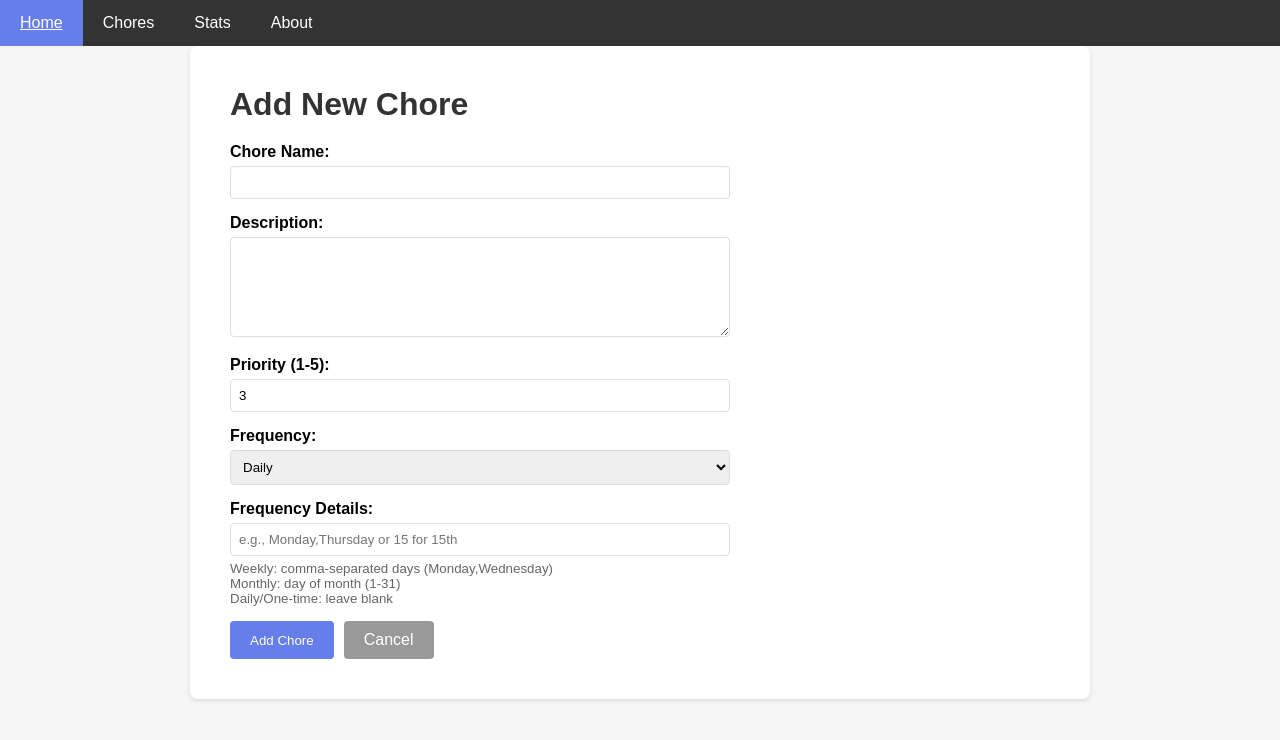
After one commit to ThomasSchindler897/chore-assistant, a Flask app: page /add in a window 1280 px wide. The commit adds this page. Shown: the top 740 px of the page. Run offline with Flask 3, Linux system fonts and the light colour scheme; parts of the project's set-up code (start-up, migrations or seed data) failed here and were passed over.

Commit message:
Complete Milestone 5: Add chore creation, frequency editing, stats dashboard, and fix double-logging

```diff
--- a/app.py
+++ b/app.py
@@ -1,6 +1,6 @@
 from flask import Flask, render_template, request, redirect
-from models import db, Chore
-from datetime import datetime
+from models import db, Chore, Completion
+from datetime import datetime, date
 
 app = Flask(__name__)
 
@@ -15,7 +15,7 @@ db.init_app(app)
 def home():
     all_chores = Chore.query.all()
     todays_chores = [chore for chore in all_chores if chore.is_due_today() and not chore.completed]
-    completed_today = [chore for chore in all_chores if chore.is_due_today() and chore.completed]
+    completed_today = [chore for chore in all_chores if chore.completed]
     overdue_chores = [chore for chore in all_chores if chore.is_overdue()]
 
     today_date = datetime.now().strftime('%A, %B %d, %Y')
@@ -29,11 +29,33 @@ def home():
 @app.route('/toggle/<int:chore_id>', methods=['POST'])
 def toggle_chore(chore_id):
     from flask import redirect
+    from datetime import date
+
     chore = Chore.query.get_or_404(chore_id)
     chore.completed = not chore.completed
 
     if chore.completed:
         chore.last_completed = datetime.now()
+        # Only add completion if one doesn't already exist for today
+        today = date.today()
+        existing_today = Completion.query.filter(
+            Completion.chore_id == chore.id,
+            db.func.date(Completion.completed_at) == today
+        ).first()
+
+        if not existing_today:
+            completion = Completion(chore_id=chore.id)
+            db.session.add(completion)
+    else:
+        # If unchecking, remove today's completion entry
+        today = date.today()
+        completion_today = Completion.query.filter(
+            Completion.chore_id == chore.id,
+            db.func.date(Completion.completed_at) == today
+        ).first()
+
+        if completion_today:
+            db.session.delete(completion_today)
 
     db.session.commit()
     return redirect('/')
@@ -49,19 +71,48 @@ def about():
 
 @app.route('/edit/<int:chore_id>', methods=['GET', 'POST'])
 def edit_chore(chore_id):
-    from flask import request, redirect
     chore = Chore.query.get_or_404(chore_id)
 
     if request.method == 'POST':
         chore.name = request.form['name']
         chore.description = request.form['description']
         chore.priority = int(request.form['priority'])
+        chore.frequency = request.form['frequency']
+        chore.frequency_details = request.form.get('frequency_details') or None
         chore.completed = request.form.get('completed') == 'on'
 
         db.session.commit()
         return redirect('/chores')
 
     return render_template('edit_chore.html', chore=chore)
+
+@app.route('/add', methods=['GET', 'POST'])
+def add_chore():
+    if request.method == 'POST':
+        name = request.form['name']
+        description = request.form.get('description') or None
+        priority = int(request.form['priority'])
+        frequency = request.form['frequency']
+        frequency_details = request.form.get('frequency_details') or None
+
+        new_chore = Chore(
+            name=name,
+            description=description,
+            priority=priority,
+            frequency=frequency,
+            frequency_details=frequency_details
+        )
+
+        db.session.add(new_chore)
+        db.session.commit()
+        return redirect('/chores')
+
+    return render_template('add_chore.html')
+
+@app.route('/stats')
+def stats():
+    all_chores = Chore.query.all()
+    return render_template('stats.html', chores=all_chores)
 
 @app.route('/delete/<int:chore_id>', methods=['POST'])
 def delete_chore(chore_id):
--- /dev/null
+++ b/templates/add_chore.html
@@ -0,0 +1,49 @@
+{% extends "base.html" %}
+
+{% block title %}Add Chore{% endblock %}
+
+{% block content %}
+    <h1>Add New Chore</h1>
+
+    <form method="POST" style="max-width: 500px;">
+        <div style="margin-bottom: 15px;">
+            <label for="name" style="display: block; margin-bottom: 5px; font-weight: bold;">Chore Name:</label>
+            <input type="text" id="name" name="name" required style="width: 100%; padding: 8px; border: 1px solid #ddd; border-radius: 4px;">
+        </div>
+
+        <div style="margin-bottom: 15px;">
+            <label for="description" style="display: block; margin-bottom: 5px; font-weight: bold;">Description:</label>
+            <textarea id="description" name="description" style="width: 100%; padding: 8px; border: 1px solid #ddd; border-radius: 4px; height: 100px;"></textarea>
+        </div>
+
+        <div style="margin-bottom: 15px;">
+            <label for="priority" style="display: block; margin-bottom: 5px; font-weight: bold;">Priority (1-5):</label>
+            <input type="number" id="priority" name="priority" min="1" max="5" value="3" style="width: 100%; padding: 8px; border: 1px solid #ddd; border-radius: 4px;">
+        </div>
+
+        <div style="margin-bottom: 15px;">
+            <label for="frequency" style="display: block; margin-bottom: 5px; font-weight: bold;">Frequency:</label>
+            <select id="frequency" name="frequency" style="width: 100%; padding: 8px; border: 1px solid #ddd; border-radius: 4px;">
+                <option value="daily">Daily</option>
+                <option value="weekly">Weekly</option>
+                <option value="monthly">Monthly</option>
+                <option value="once">One-time</option>
+            </select>
+        </div>
+
+        <div style="margin-bottom: 15px;">
+            <label for="frequency_details" style="display: block; margin-bottom: 5px; font-weight: bold;">Frequency Details:</label>
+            <input type="text" id="frequency_details" name="frequency_details" placeholder="e.g., Monday,Thursday or 15 for 15th" style="width: 100%; padding: 8px; border: 1px solid #ddd; border-radius: 4px;">
+            <small style="color: #666; display: block; margin-top: 5px;">
+                Weekly: comma-separated days (Monday,Wednesday)<br>
+                Monthly: day of month (1-31)<br>
+                Daily/One-time: leave blank
+            </small>
+        </div>
+
+        <div style="display: flex; gap: 10px;">
+            <button type="submit" style="background-color: #667eea; color: white; padding: 10px 20px; border: none; border-radius: 4px; cursor: pointer;">Add Chore</button>
+            <a href="/chores" style="background-color: #999; color: white; padding: 10px 20px; border: none; border-radius: 4px; cursor: pointer; text-decoration: none; display: inline-block;">Cancel</a>
+        </div>
+    </form>
+{% endblock %}
--- a/templates/base.html
+++ b/templates/base.html
@@ -8,6 +8,7 @@
     <nav>
         <a href="/">Home</a>
         <a href="/chores">Chores</a>
+        <a href="/stats">Stats</a>
         <a href="/about">About</a>
     </nav>
 
```
Also changed, not shown: templates/edit_chore.html (+19 -0 lines), templates/stats.html (added, +40 -0 lines).
